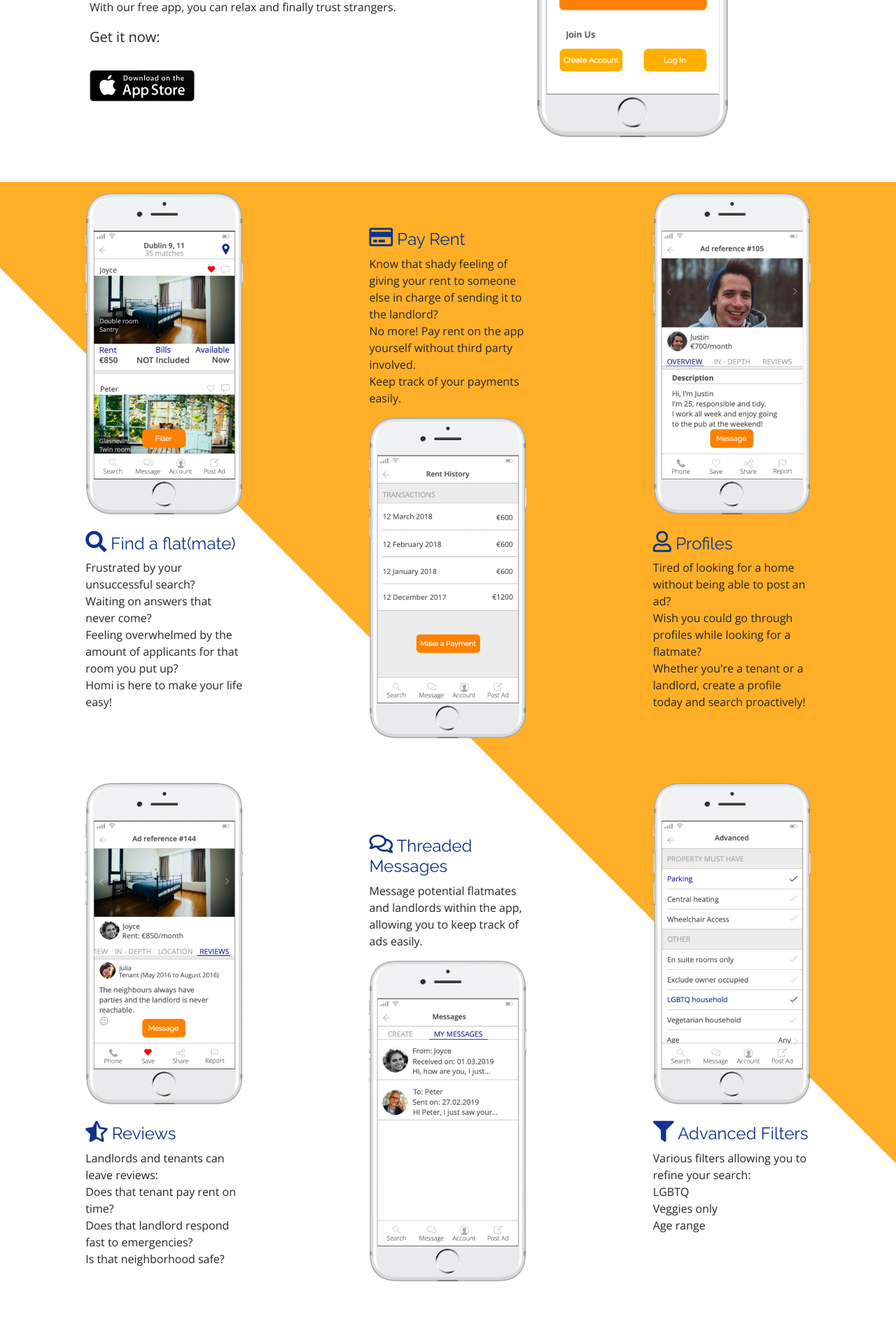
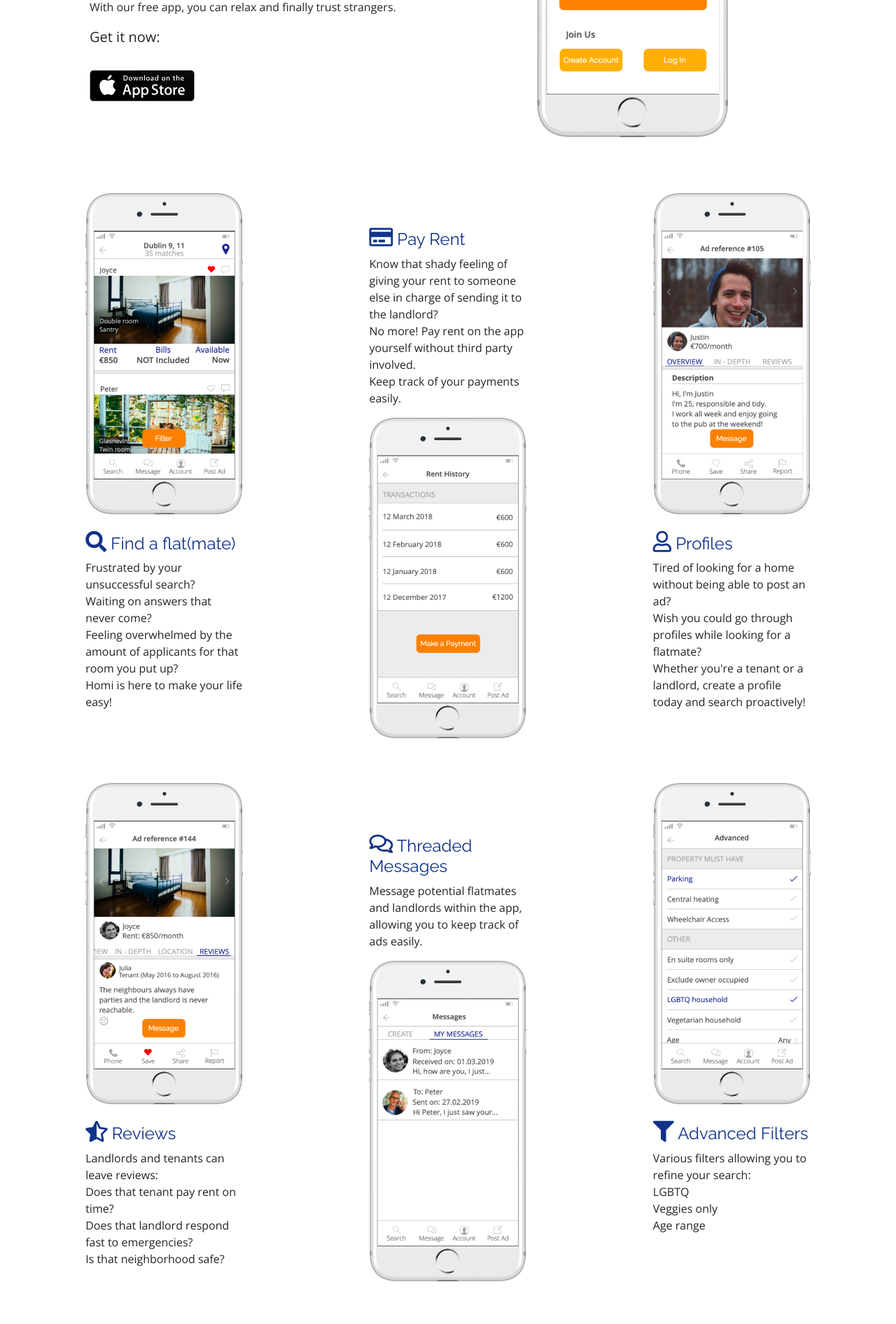
Before and after one commit to camille-p/Homi, a PHP site: page / in a window 1280 px wide. Shown: the part 598-2490 px from the top of the page at 70% size. Run offline with PHP 8.4, Linux system fonts and the light colour scheme; some libraries are stand-ins or nearby versions.

Commit message:
changed background colour againgit add -A

```diff
--- a/src/blog.html
+++ b/src/blog.html
@@ -13,7 +13,7 @@
     />
     <meta
       name="keywords"
-      content="Ireland, Dublin, rent, landlord, tenant, flatmate, flat, house, housemate, renting, app, room"
+      content="Ireland, Dublin, rent, landlord, tenant, flatmate, flat, house, housemate, renting, app, room, property, review, secure payments, profile"
     />
     <meta name="author" content="Camille Puyo" />
     <link
--- a/src/css/style.css
+++ b/src/css/style.css
@@ -7,22 +7,42 @@
   margin: auto;
 }
 .background {
-/* Permalink - use to edit and share this gradient: https://colorzilla.com/gradient-editor/#ffffff+0,ffffff+0,ffffff+0,ffffff+51,ffffff+51,ffffff+51,ffffff+51,ffaf27+51,ffaf27+51,ffaf27+51,ffaf27+52,ffffff+52,ffaf27+52,ffaf27+100,ffaf27+100,ffaf27+100 */
-background: rgb(255,255,255); /* Old browsers */
-background: -moz-linear-gradient(45deg,  rgba(255,255,255,1) 0%, rgba(255,255,255,1) 0%, rgba(255,255,255,1) 0%, rgba(255,255,255,1) 51%, rgba(255,255,255,1) 51%, rgba(255,255,255,1) 51%, rgba(255,255,255,1) 51%, rgba(255,175,39,1) 51%, rgba(255,175,39,1) 51%, rgba(255,175,39,1) 51%, rgba(255,175,39,1) 52%, rgba(255,255,255,1) 52%, rgba(255,175,39,1) 52%, rgba(255,175,39,1) 100%, rgba(255,175,39,1) 100%, rgba(255,175,39,1) 100%); /* FF3.6-15 */
-background: -webkit-linear-gradient(45deg,  rgba(255,255,255,1) 0%,rgba(255,255,255,1) 0%,rgba(255,255,255,1) 0%,rgba(255,255,255,1) 51%,rgba(255,255,255,1) 51%,rgba(255,255,255,1) 51%,rgba(255,255,255,1) 51%,rgba(255,175,39,1) 51%,rgba(255,175,39,1) 51%,rgba(255,175,39,1) 51%,rgba(255,175,39,1) 52%,rgba(255,255,255,1) 52%,rgba(255,175,39,1) 52%,rgba(255,175,39,1) 100%,rgba(255,175,39,1) 100%,rgba(255,175,39,1) 100%); /* Chrome10-25,Safari5.1-6 */
-background: linear-gradient(45deg,  rgba(255,255,255,1) 0%,rgba(255,255,255,1) 0%,rgba(255,255,255,1) 0%,rgba(255,255,255,1) 51%,rgba(255,255,255,1) 51%,rgba(255,255,255,1) 51%,rgba(255,255,255,1) 51%,rgba(255,175,39,1) 51%,rgba(255,175,39,1) 51%,rgba(255,175,39,1) 51%,rgba(255,175,39,1) 52%,rgba(255,255,255,1) 52%,rgba(255,175,39,1) 52%,rgba(255,175,39,1) 100%,rgba(255,175,39,1) 100%,rgba(255,175,39,1) 100%); /* W3C, IE10+, FF16+, Chrome26+, Opera12+, Safari7+ */
-filter: progid:DXImageTransform.Microsoft.gradient( startColorstr='#ffffff', endColorstr='#ffaf27',GradientType=1 ); /* IE6-9 fallback on horizontal gradient */
-
-}
-.footer {
-/* Permalink - use to edit and share this gradient: https://colorzilla.com/gradient-editor/#ffaf27+0,ffaf27+26,ffffff+26,ffffff+26,ffffff+27,ffffff+27,ffffff+27,ffffff+100 */
-background: rgb(255,175,39); /* Old browsers */
-background: -moz-linear-gradient(45deg,  rgba(255,175,39,1) 0%, rgba(255,175,39,1) 26%, rgba(255,255,255,1) 26%, rgba(255,255,255,1) 26%, rgba(255,255,255,1) 27%, rgba(255,255,255,1) 27%, rgba(255,255,255,1) 27%, rgba(255,255,255,1) 100%); /* FF3.6-15 */
-background: -webkit-linear-gradient(45deg,  rgba(255,175,39,1) 0%,rgba(255,175,39,1) 26%,rgba(255,255,255,1) 26%,rgba(255,255,255,1) 26%,rgba(255,255,255,1) 27%,rgba(255,255,255,1) 27%,rgba(255,255,255,1) 27%,rgba(255,255,255,1) 100%); /* Chrome10-25,Safari5.1-6 */
-background: linear-gradient(45deg,  rgba(255,175,39,1) 0%,rgba(255,175,39,1) 26%,rgba(255,255,255,1) 26%,rgba(255,255,255,1) 26%,rgba(255,255,255,1) 27%,rgba(255,255,255,1) 27%,rgba(255,255,255,1) 27%,rgba(255,255,255,1) 100%); /* W3C, IE10+, FF16+, Chrome26+, Opera12+, Safari7+ */
-filter: progid:DXImageTransform.Microsoft.gradient( startColorstr='#ffaf27', endColorstr='#ffffff',GradientType=1 ); /* IE6-9 fallback on horizontal gradient */
-
+  /* Permalink - use to edit and share this gradient: https://colorzilla.com/gradient-editor/#ffaf27+0,ffaf27+26,ffffff+26,ffffff+26,ffffff+27,ffffff+27,ffffff+27,ffffff+100 */
+  background: rgb(255, 175, 39); /* Old browsers */
+  background: -moz-linear-gradient(
+    45deg,
+    rgba(255, 175, 39, 1) 0%,
+    rgba(255, 175, 39, 1) 26%,
+    rgba(255, 255, 255, 1) 26%,
+    rgba(255, 255, 255, 1) 26%,
+    rgba(255, 255, 255, 1) 27%,
+    rgba(255, 255, 255, 1) 27%,
+    rgba(255, 255, 255, 1) 27%,
+    rgba(255, 255, 255, 1) 100%
+  ); /* FF3.6-15 */
+  background: -webkit-linear-gradient(
+    45deg,
+    rgba(255, 175, 39, 1) 0%,
+    rgba(255, 175, 39, 1) 26%,
+    rgba(255, 255, 255, 1) 26%,
+    rgba(255, 255, 255, 1) 26%,
+    rgba(255, 255, 255, 1) 27%,
+    rgba(255, 255, 255, 1) 27%,
+    rgba(255, 255, 255, 1) 27%,
+    rgba(255, 255, 255, 1) 100%
+  ); /* Chrome10-25,Safari5.1-6 */
+  background: linear-gradient(
+    45deg,
+    rgba(255, 175, 39, 1) 0%,
+    rgba(255, 175, 39, 1) 26%,
+    rgba(255, 255, 255, 1) 26%,
+    rgba(255, 255, 255, 1) 26%,
+    rgba(255, 255, 255, 1) 27%,
+    rgba(255, 255, 255, 1) 27%,
+    rgba(255, 255, 255, 1) 27%,
+    rgba(255, 255, 255, 1) 100%
+  ); /* W3C, IE10+, FF16+, Chrome26+, Opera12+, Safari7+ */
+  filter: progid:DXImageTransform.Microsoft.gradient( startColorstr='#ffaf27', endColorstr='#ffffff',GradientType=1 ); /* IE6-9 fallback on horizontal gradient */
 }
 body {
   font-family: "Open Sans";
@@ -47,11 +67,9 @@ h4 {
 .blue {
   background-color: #10328b;
 }
-
 .orange {
   background-color: #ffaf27;
 }
-
 .card:hover {
   -webkit-transform: scale(1.02);
   -ms-transform: scale(1.02);
@@ -60,7 +78,6 @@ h4 {
 .tall {
   min-height: 700px;
 }
-
 .slim {
   width: 225px;
 }
--- a/src/index.html
+++ b/src/index.html
@@ -13,7 +13,7 @@
     />
     <meta
       name="keywords"
-      content="Ireland, Dublin, rent, landlord, tenant, flatmate, flat, house, housemate, renting, app, room"
+      content="Ireland, Dublin, rent, landlord, tenant, flatmate, flat, house, housemate, renting, app, room, property, review, secure payments, profile"
     />
     <meta name="author" content="Camille Puyo" />
     <link
@@ -110,7 +110,7 @@
         </div>
       </header>
 
-      <section class="background">
+      <section>
         <div class="row mt-5 feature-width">
           <div
             class="col-sm-12 col-md-4 pt-10 tall my-3 d-flex align-items-center flex-column"
@@ -273,7 +273,7 @@
           </div>
         </div>
       </section>
-<section class="footer">
+      <section class="background">
         <section class="mt-5 main-width">
           <h3 class="h3">Other features</h3>
           <ul>
@@ -321,8 +321,8 @@
               <div class="card-body text-center">
                 <h5 class="card-title">Niamh, 25</h5>
                 <p class="card-text">
-                OMG this app is amazing! Found a new flatmate super fast, and I
-                love her!
+                  OMG this app is amazing! Found a new flatmate super fast, and
+                  I love her!
                 </p>
                 <p class="card-text">
                   <i class="fas fa-star"></i><i class="fas fa-star"></i
@@ -335,8 +335,8 @@
               <div class="card-body text-center">
                 <h5 class="card-title">Tom, 30</h5>
                 <p class="card-text">
-                I was able to find a room really fast using Homi, and now I can
-                even pay rent through the app, no more shady payments!
+                  I was able to find a room really fast using Homi, and now I
+                  can even pay rent through the app, no more shady payments!
                 </p>
                 <p class="card-text">
                   <i class="fas fa-star"></i><i class="fas fa-star"></i
```
Lines whose indentation alone changed are shown as unchanged.
